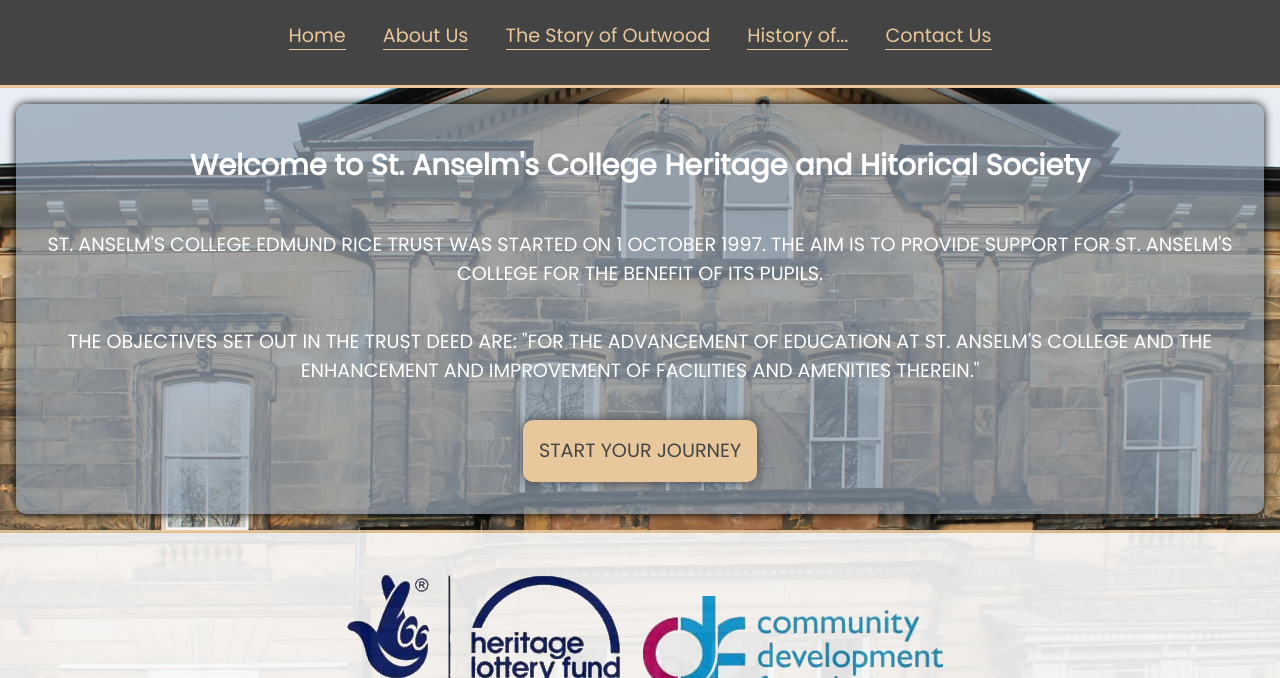
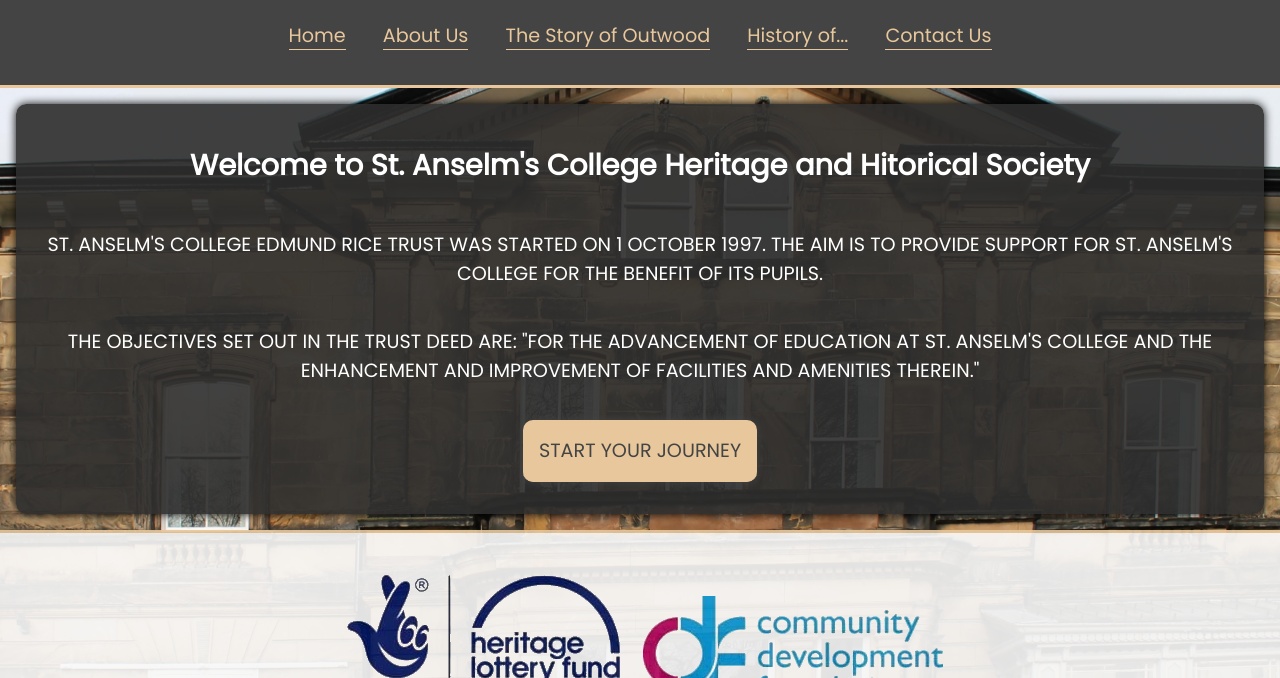
Before and after one commit to MrGhostlyOrb/outwood-house-heritage-and-history, a website: page public/index.html in a window 1280 px wide. Shown: the part 122-800 px from the top of the page. Drawn offline with Linux system fonts and the light colour scheme.

Commit message:
feat: Updated text background

```diff
--- a/public/css/style.css
+++ b/public/css/style.css
@@ -24,7 +24,7 @@ article{
     display: flex;
     flex-direction: column;
 /*    Background colour with transparency*/
-    background-color: rgba(142, 157, 174, 0.7);
+    background-color: rgba(45, 45, 45, 0.9);
     border-radius: 10px;
     box-shadow: 0 0 10px #000000;
 }
```
